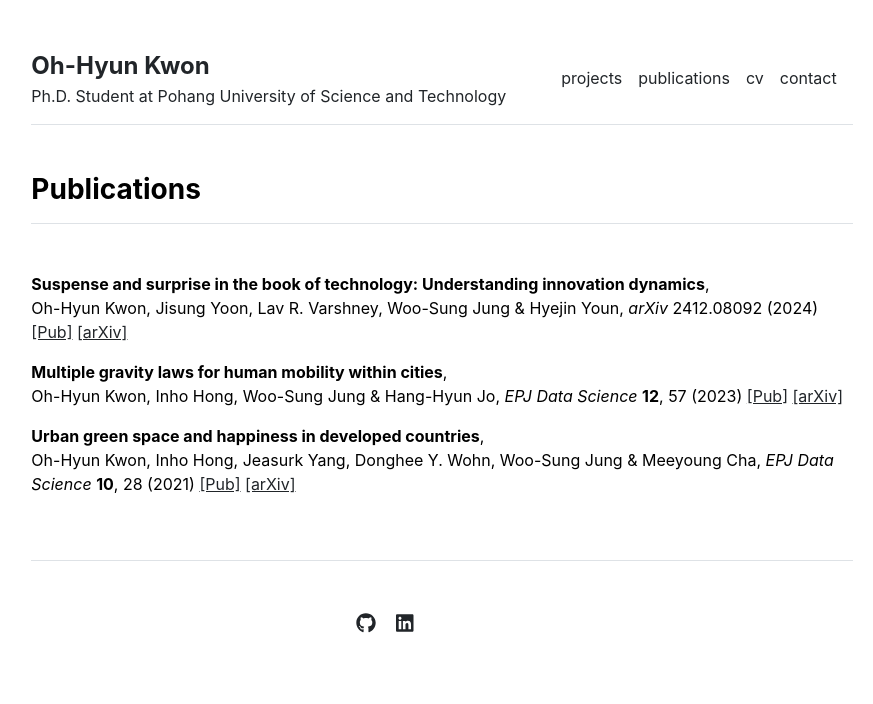
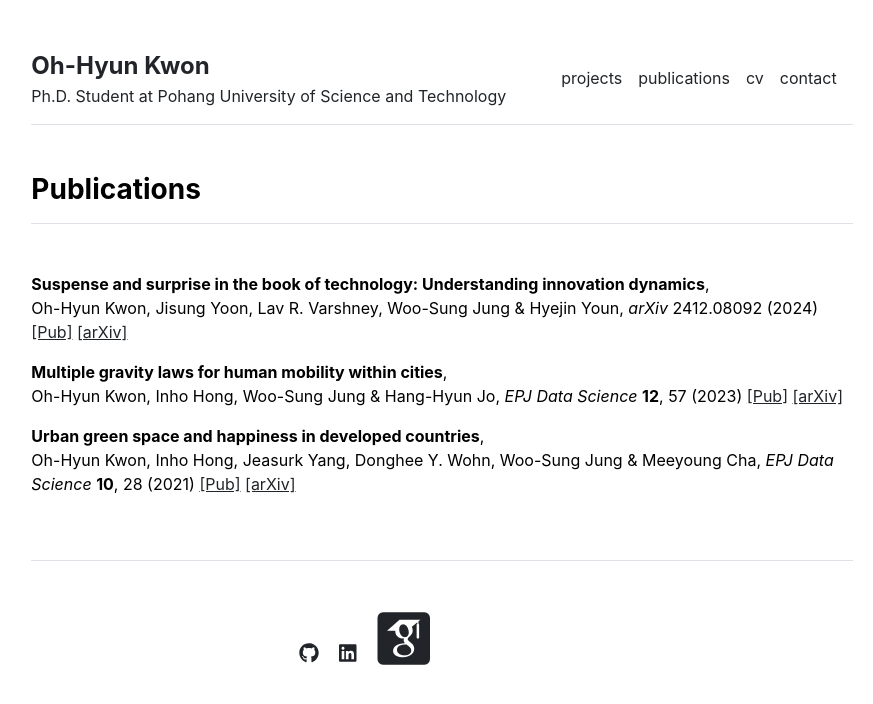
Before and after one commit to pothyd/pothyd.github.io, a Jekyll site: the page built from index.md, in a window 1280 px wide. Shown: the top 704 px of the page, without its empty margins (198-1071 px from the left). Built offline with Jekyll 4.4.1, drawn with Linux system fonts in a browser that asks for light colours; some web fonts are replaced.

Commit message:
Update header.html

```diff
--- a/_includes/header.html
+++ b/_includes/header.html
@@ -12,5 +12,5 @@
       <a class="me-3 py-2 text-decoration-none" href="{{ site.github.url }}{{ item.url }}">{{ item.name }}</a>
     {% endfor %}
   </nav>
-  <link rel="stylesheet" href="/path/to/folder/css/academicons.min.css"/>
+  <link rel="stylesheet" href="/assets/css/academicons.min.css"/>
 </header>
```
